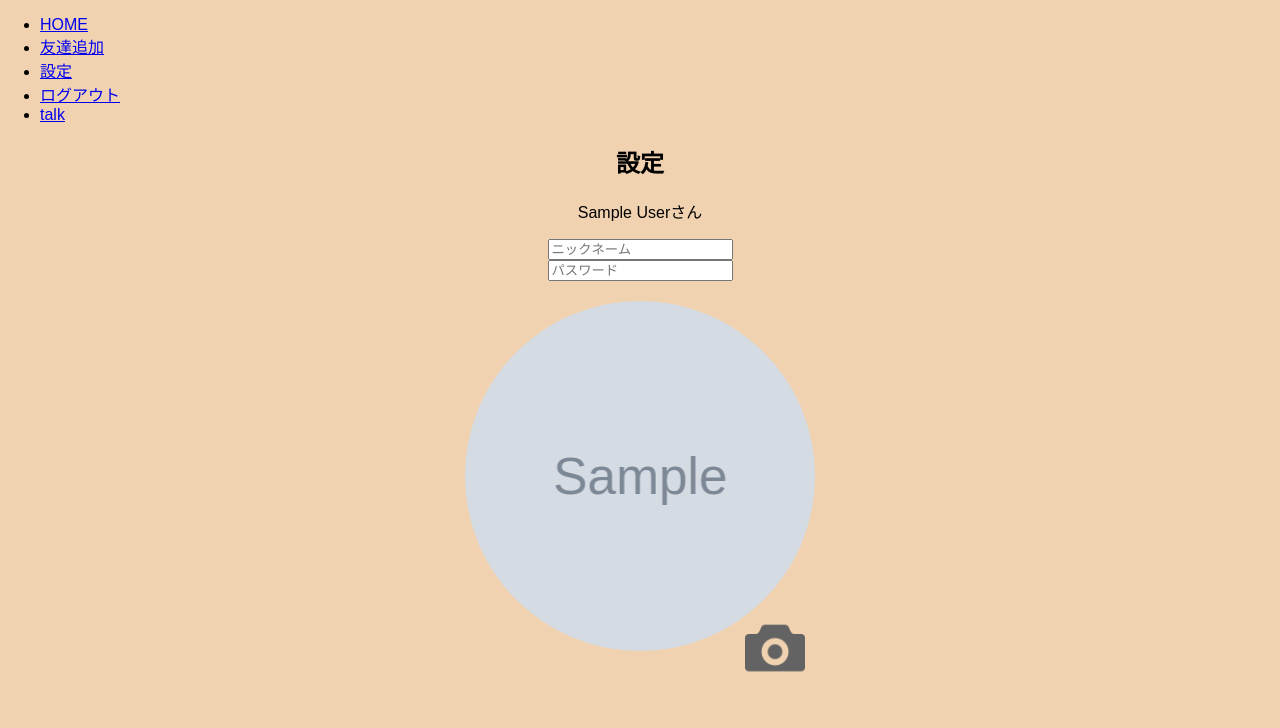
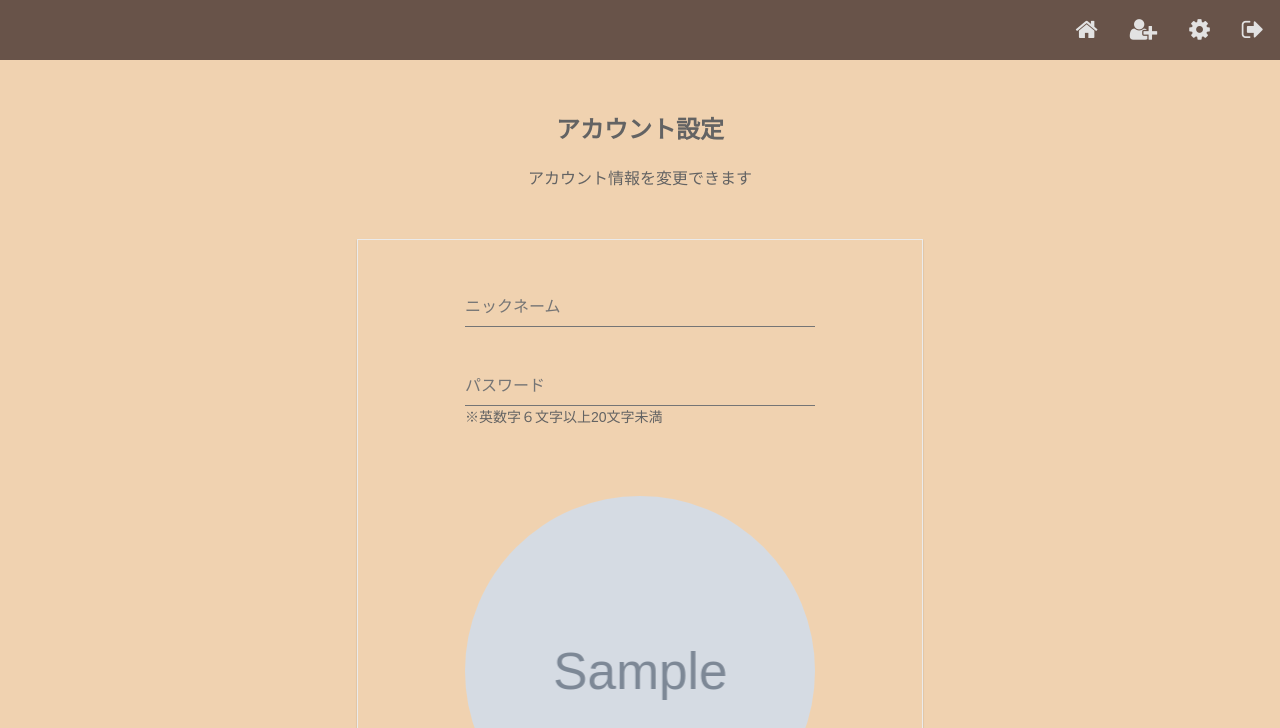
Before and after one commit to jdauver/kenzo_chat, a PHP site: page /setting.php in a window 1280 px wide. Shown: the top 728 px of the page. Run offline with PHP 8.4, Linux system fonts and the light colour scheme; the visitor is signed in with stand-in values (Sample User, id 1); tables that the repository leaves empty or names only in its code hold one stand-in row (values such as "Sample post"); grey boxes marked "Sample" are stand-in pictures; data that the repository does not hold is empty.

Commit message:
設定ページの装飾とか

```diff
--- a/kenzo/css/index.css
+++ b/kenzo/css/index.css
@@ -46,7 +46,6 @@ hgroup p{
     max-width: 400px;
     margin: 4em auto;
     padding: 3em 2em 2em 2em;
-    /* background: #fafafa; */
     border: 1px solid #ebebeb;
     box-shadow: rgba(0,0,0,0.14902) 0px 1px 1px 0px,rgba(0,0,0,0.09804) 0px 1px 2px 0px;
     z-index: 0;
@@ -141,8 +140,8 @@ input:first-of-type{
 }
 .back:hover{
     cursor: pointer;
-    background: rgba(23, 149, 153, 0.288);;
-
+    background: rgba(23, 149, 153, 0.288);
+    transition: all 0.5s;
 }
 
 
@@ -155,7 +154,7 @@ input:first-of-type{
 #submit:hover{
     cursor: pointer;
     background: rgba(23, 149, 153, 0.288);
-
+    transition: all 0.5s;
 }
 input:focus { outline: none; }
 
@@ -214,6 +213,7 @@ input:focus { outline: none; }
 }
 .modoru:hover{
     opacity: 0.5;
+    transition: all 0.5s;
 }
 
 
@@ -233,6 +233,7 @@ input:focus { outline: none; }
 
 #sitabtn:hover{
     opacity: 0.5;
+    transition: all 0.5s;
 }
 
 .aite_name{
@@ -363,88 +364,10 @@ input:focus { outline: none; }
 
 #send:hover{
     opacity: 0.5;
+    transition: all 0.5s;
 }
 
 
-
-
-
-
-/* 設定ページーーーーーーーーーーーーーーーーーーーーーーーーーー */
-.setting{
-    text-align: center;
-}
-.setting_form{
-    margin-bottom: 100px;
-}
-#updateform{
-text-align: center;
-
-}
-.input_text{
-    display: inline-block;
-}
-.setting_label{
-    margin-right: 15px;
-    padding-top:25px;
-    display: inline-block;
-    cursor: pointer;
-    position: absolute;
-    top : 78%;
-    left: 80%;
-}
-label:hover{
-    opacity: 0.5;
-}
-.set_input3 {
-    display: none;
-}
-.set_input4{
-    display: none;
-}
-
-.file_img{
-    width: 60px;
-    height: 60px;
-    background-image: url('../img/camera.png');
-    background-size: cover;
-    background-position: center;
-}
-.file_back{
-    width: 60px;
-    height: 60px;
-    background-image: url('../img/photo.png');
-    background-size: cover;
-    background-position: center;
-}
-
-#pv{
-    width: 270px;
-    height: 270px;
-    background-size: cover;
-    background-position: center;
-    margin: 0 auto;
-
-}
-.pv_img{
-    border-radius: 50%;
-
-}
-.pv_back{
-    border-radius: 50%;
-}
-.img_wrap{
-    position: relative;
-    width: 270px;
-    margin: 0 auto 40px;
-    padding: 20px 0;
-}
-.back_wrap{
-    position: relative;
-    width: 270px;
-    padding: 20px 0;
-    margin: 0 auto 40px;
-}
 
 
 
--- /dev/null
+++ b/kenzo/css/setting.css
@@ -0,0 +1,215 @@
+body{
+    margin: 0;
+    padding: 0;
+    font-family: 'Noto Sans JP', "ヒラギノ角ゴ Pro W3", "Hiragino Kaku Gothic Pro", "游ゴシック Medium", "Yu Gothic Medium", "游ゴシック体", YuGothic, "メイリオ", Meiryo, Osaka, "ＭＳ Ｐゴシック", "MS PGothic", sans-serif;
+    background: rgb(240,210,176);
+}
+
+
+/* ヘッダー */
+#top {
+    width: 100%;
+    height: auto;
+    display: flex;
+    justify-content: flex-end;
+    background-color: rgb(104, 83, 73);
+}
+
+#account_nav {
+    display: flex;
+}
+
+#ul_style {
+    display: inherit;
+    list-style: none;
+}
+
+.li_style {
+    padding: 0 1rem 0 1rem;
+}
+
+.a_style {
+    font-size: 1.5rem;
+    color: rgb(226, 226, 226);
+}
+
+.a_style:hover {
+    opacity: 0.5;
+    transition: all 0.5s;
+}
+
+.setting{
+    color: #636363;
+    margin-top: 50px;
+    text-align: center;
+}
+.setting_form{
+    width: 70vw;
+    max-width: 500px;
+    margin: 50px auto;
+    padding: 3em 2em 2em 2em;
+    border: 1px solid #ebebeb;
+    box-shadow: rgba(0,0,0,0.14902) 0px 1px 1px 0px,rgba(0,0,0,0.09804) 0px 1px 2px 0px;
+    z-index: 0;
+}
+.group{
+    width:70vw;
+    max-width: 350px;
+    margin: 0 auto;
+}
+.input_text{
+    font-size: 16px;
+    width: 70vw;
+    max-width: 350px;
+    padding: 10px 0;
+    margin: 0 auto 40px;
+    -webkit-appearance: none;
+    display: block;
+    color: #636363;
+    border: none;
+    border-radius: 0;
+    border-bottom: 1px solid #757575;
+    background: transparent;
+}
+.pass{
+    margin-bottom: 0;
+}
+.group p{
+    font-size: 10px;
+    color: #636363;
+    margin: 0;
+}
+.input_text{
+    display: inline-block;
+}
+
+.setting_label{
+    margin-right: 15px;
+    padding-top:25px;
+    display: inline-block;
+    cursor: pointer;
+    position: absolute;
+    top : 78%;
+    left: 80%;
+}
+label:hover{
+    opacity: 0.5;
+    transition: all 0.5s;
+}
+.set_input3 {
+    display: none;
+}
+.set_input4{
+    display: none;
+}
+
+.file_img{
+    width: 60px;
+    height: 60px;
+    background-image: url('../img/camera.png');
+    background-size: cover;
+    background-position: center;
+}
+.file_back{
+    width: 60px;
+    height: 60px;
+    background-image: url('../img/photo.png');
+    background-size: cover;
+    background-position: center;
+}
+
+#pv{
+    width: 200px;
+    height: 200px;
+    background-size: cover;
+    background-position: center;
+    margin: 0 auto;
+
+}
+.pv_img{
+    border-radius: 50%;
+
+}
+.pv_back{
+    border-radius: 50%;
+}
+.img_wrap{
+    position: relative;
+    width: 200px;
+    margin: 50px auto 40px;
+    padding: 20px 0;
+}
+.back_wrap{
+    position: relative;
+    width: 200px;
+    padding: 20px 0;
+    margin: 0 auto 40px;
+}
+.button{
+    width:70vw;
+    max-width: 150px;
+    margin: 70px auto 0;
+}
+button{
+    width: 70vw;
+    max-width: 150px;
+    font-size: 16px;
+    margin: 10px auto;
+    padding: 5px 10px;
+    color: white;
+    border: solid 1px black;
+    border-radius: 15px;
+    background: rgb(104, 83, 73);
+    cursor: pointer;
+}
+button:hover{
+    opacity: 0.7;
+    transition: all 0.5s;
+}
+
+#name,#pass{
+    font-size: 18px;
+    font-weight: bold;
+    color: rgb(104, 83, 73);;
+}
+
+#ok{
+    width: 70vw;
+    max-width: 150px;
+    font-size: 16px;
+    margin: 10px auto;
+    padding: 5px 10px;
+    color: white;
+    border: solid 1px black;
+    border-radius: 15px;
+    background: rgb(104, 83, 73);
+    cursor: pointer;
+}
+#ng a{
+    color: white;
+    text-decoration: none;
+}
+
+@media screen and (min-width:768px){
+    .group p{
+        font-size: 14px;
+    }
+    .setting_label{
+        top : 80%;
+    }
+    #pv{
+        width: 350px;
+        height: 350px;
+    }
+
+    .img_wrap{
+        width: 350px;
+    }
+    .back_wrap{
+        width: 350px;
+    }
+
+    #name,#pass{
+        font-size: 22px;
+    }
+}
--- a/kenzo/js/index.js
+++ b/kenzo/js/index.js
@@ -236,6 +236,7 @@ $(function () {
 
 
 
+
     // 友達になってトーク押したときチャットに飛ぶ
     $("#talkjump").click(function () {
         window.location.href = 'chat.php';
--- a/kenzo/setting.php
+++ b/kenzo/setting.php
@@ -7,7 +7,9 @@ session_start();
 <head>
     <meta charset="UTF-8">
     <meta name="viewport" content="width=device-width, initial-scale=1.0">
-    <link rel="stylesheet" href="css/index.css">
+    <!-- <link rel="stylesheet" href="css/index.css"> -->
+    <link rel="stylesheet" href="css/setting.css">
+    <link rel="stylesheet" href="https://maxcdn.bootstrapcdn.com/font-awesome/4.7.0/css/font-awesome.min.css">
     <script src=" https://ajax.googleapis.com/ajax/libs/jquery/3.5.1/jquery.min.js"></script>
     <script src="js/index.js"></script>
     <script src="https://unpkg.com/scrollreveal"></script>
@@ -100,32 +102,66 @@ session_start();
         $back_tmp =  $_FILES['imgback']['tmp_name'];
 
         echo <<<w
-                <header id="account_header">
+        <header id="top">
             <nav id="account_nav">
-                        <ul>
-                            <li><a href="account_main.php">HOME</a></li>
-                            <li><a href="friend_search.php">友達追加</a></li>
-                            <li><a href="setting.php">設定</a></li>
-                            <li><a href="login.php">ログアウト</a></li>
-                            <li><a href="chat.php">talk</a></li>
+                <ul id="ul_style">
+                    <li class="li_style"><a href="account_main.php" class="a_style"><i class="fa fa-home" id="img1"></i></a>
+                    </li>
+                    <li class="li_style"><a href="friend_search.php" class="a_style"><i class="fa fa-user-plus" id="img2"></i></a></li>
+                    <li class="li_style"><a href="setting.php" class="a_style"><i class="fa fa-cog" id="img3"></i></a></li>
+                    <li class="li_style"><a href="login.php" class="a_style"><i class="fa fa-sign-out" id="img4"></i></a>
+                    </li>
                 </ul>
             </nav>
         </header>
 
-                <h1>$_SESSION[name]の確認画面</h1>
+        <div class="setting">
+            <h2>$_SESSION[name]さんの確認画面</h2>
+        </div>
 
         <form class=setting_form action="" method="POST" enctype="multipart/form-data">
-                    <input type="text" value="$names" name="name" id="name" readonly>
-                    <input type="text" value="$pass" name="pass" id="pass" readonly>
-                    <input type="image" src="upload/$img" name="img" id="img" readonly>
-                    <input type="image" src="uploadback/$back" name="back" id="back" readonly>
+            <div class="group">
+                <input class='input_text name' type="text" value="$names" name="name" id="name" readonly>
+            </div>
+            <div class="group">
+                <input class='input_text pass' type="text" value="$pass" name="pass" id="pass" readonly>
+            </div>
+
+            <div class='img_wrap'>
+                <div id='pv' class='pv_img'></div>
+            </div>
+            <div class='back_wrap'>
+                <div id='pv' class='pv_back'></div>
+            </div>
+
             <input type="hidden" value="$img_tmp" name="tmp" readonly>
             <input type="hidden" value="$back_tmp" name="backtmp" readonly>
             <input type="hidden" value="$img" name="imgsrc" readonly>
             <input type="hidden" value="$back" name="backsrc" readonly>
-                    <input type="submit" value="OK" name="ok" id="ok">
-                    <input type="submit" value="NG">
+
+            <div class="button">
+                <input type="submit" name="ok" id="ok" value="確定"><br>
+                <button type="button" name="ng" id="ng"><a href="setting.php">やり直す</a></button>
+            </div>
+
         </form>
+
+        <script type="text/javascript">
+            $(function(){
+
+                $(".pv_img").css("background-image","url(upload/$img)");
+                $(".pv_back").css("background-image","url(uploadback/$back)");
+
+                if ($(".pv_back").css("background-image").match(/uploadback\/back\.png/)) {
+                    $(".pv_back").css("border", "solid 1px black");
+
+                } else {
+                    $(".pv_back").css("border", "none");
+
+                }
+             });
+
+            </script>
 
 w;
         // }
@@ -191,25 +227,34 @@ js;
                 $back = $zibunval["back"];
             }
             echo <<< MOD
-        <header id="account_header">
+        <header id="top">
             <nav id="account_nav">
-                <ul>
-                    <li><a href="account_main.php">HOME</a></li>
-                    <li><a href="friend_search.php">友達追加</a></li>
-                    <li><a href="setting.php">設定</a></li>
-                    <li><a href="login.php">ログアウト</a></li>
-                    <li><a href="chat.php">talk</a></li>
+                <ul id="ul_style">
+                    <li class="li_style"><a href="account_main.php" class="a_style"><i class="fa fa-home" id="img1"></i></a>
+                    </li>
+                    <li class="li_style"><a href="friend_search.php" class="a_style"><i class="fa fa-user-plus" id="img2"></i></a></li>
+                    <li class="li_style"><a href="setting.php" class="a_style"><i class="fa fa-cog" id="img3"></i></a></li>
+                    <li class="li_style"><a href="login.php" class="a_style"><i class="fa fa-sign-out" id="img4"></i></a>
+                    </li>
                 </ul>
             </nav>
         </header>
         <div class="setting">
-            <h2>設定</h2>
-            <p>$_SESSION[name]さん</p>
+            <h2>アカウント設定</h2>
+            <p>アカウント情報を変更できます</p>
         </div>
 
         <form class=setting_form action="" id=updateform method="POST" enctype="multipart/form-data">
-            <input class='input_text' type="text" name="name" placeholder="ニックネーム" class="set_input"><br>
-            <input class='input_text' type="text" name="pass" placeholder="パスワード" class="set_input2"><br>
+
+            <div class="group">
+                <input class='input_text name' type="text" name="name" placeholder="ニックネーム" class="set_input">
+            </div>
+
+            <div class="group">
+                 <input class='input_text pass' type="text" name="pass" placeholder="パスワード" class="set_input2">
+                 <p>※英数字６文字以上20文字未満</p>
+            </div>
+
             <div class='img_wrap'>
                 <div id='pv' class='pv_img'></div>
                 <label class="setting_label">
@@ -227,8 +272,10 @@ js;
                     </div>
                 </label>
             </div>
-            <button type="submit" name="update_submit" id="update_submit">OK</button>
-            <button type="submit" name="ng">NG</button>
+            <div class="button">
+                <button type="submit" name="update_submit" id="update_submit">変更</button><br>
+                <button type="reset">やり直す</button>
+            </div>
         </form>
 MOD;
 
--- a/kenzo/touroku.php
+++ b/kenzo/touroku.php
@@ -226,7 +226,7 @@ function yoyaku($evalue)
                 </div>
                 <div class="group">
                     <input type="password" id="pass" name="pass" placeholder="パスワード"  required="required">
-                <p style="font-size:10px">※英数字６文字以上20文字未満"</p>
+                <p style="font-size:10px">※英数字６文字以上20文字未満</p>
                 </div>
                 <div class="group">
                     <input type="text" id="id" name="id" placeholder="ID" required="required">
```
Lines whose indentation alone changed are shown as unchanged.
